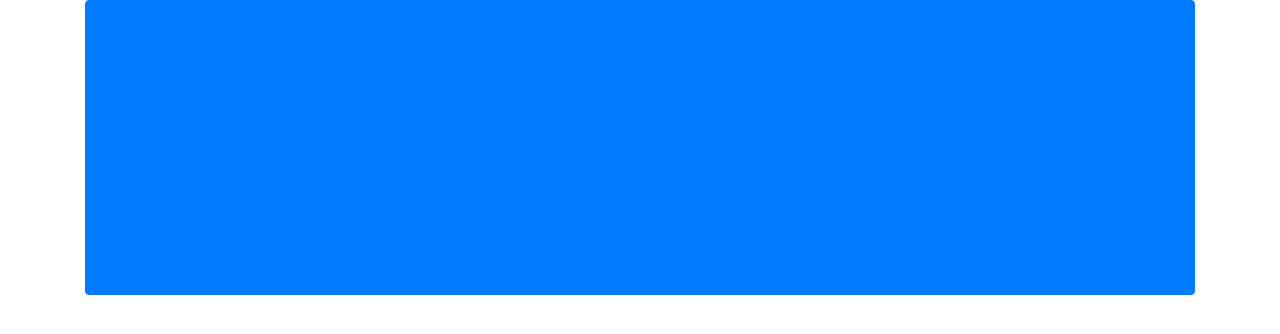
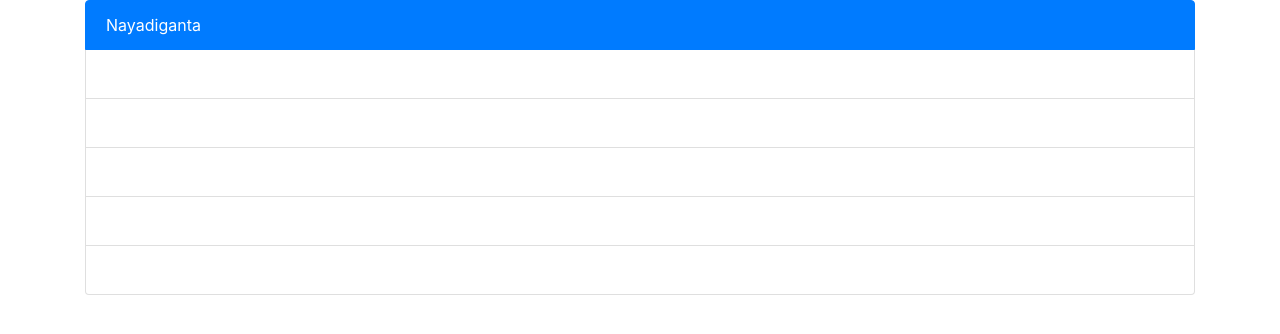
Before and after one commit to wizardsbd/impressionburn, a plain HTML site: page index.html in a window 1280 px wide. Drawn offline with nearby package versions, Linux system fonts and the light colour scheme.

Commit message:
Update index.html

```diff
--- a/index.html
+++ b/index.html
@@ -7,6 +7,7 @@
 	<title>Document</title>
 	<link rel="stylesheet" href="https://stackpath.bootstrapcdn.com/bootstrap/4.3.1/css/bootstrap.min.css" integrity="sha384-ggOyR0iXCbMQv3Xipma34MD+dH/1fQ784/j6cY/iJTQUOhcWr7x9JvoRxT2MZw1T" crossorigin="anonymous">	<style>
 		*{margin: 0;padding: 0;}
+		.list-group-item a{color:#fff;}
 	</style>
 </head>
 <body>
@@ -16,11 +17,11 @@
 			<div class="col-md-12">
 				<ul class="list-group">
 				  <li class="list-group-item active"><a href="//wizardsbd.github.io/impressionburn/dailynayadiganta.html">Nayadiganta</a></li>
-				  <li class="list-group-item active"><a href="//wizardsbd.github.io/impressionburn/samakal.html">Samakal</a></li>
-				  <li class="list-group-item active"><a href="//wizardsbd.github.io/impressionburn/bdjobs.html">BDjobs</a></li>
-				  <li class="list-group-item active"><a href="//wizardsbd.github.io/impressionburn/theindependentbd.html">theindependentbd</a></li>
-				  <li class="list-group-item active"><a href="//wizardsbd.github.io/impressionburn/amadershomoy.html">amadersomoy</a></li>
-				  <li class="list-group-item active"><a href="//wizardsbd.github.io/impressionburn/thedailycampus.html">ThedailyCampus</a></li>
+				  <li class="list-group-item "><a href="//wizardsbd.github.io/impressionburn/samakal.html">Samakal</a></li>
+				  <li class="list-group-item "><a href="//wizardsbd.github.io/impressionburn/bdjobs.html">BDjobs</a></li>
+				  <li class="list-group-item "><a href="//wizardsbd.github.io/impressionburn/theindependentbd.html">theindependentbd</a></li>
+				  <li class="list-group-item "><a href="//wizardsbd.github.io/impressionburn/amadershomoy.html">amadersomoy</a></li>
+				  <li class="list-group-item "><a href="//wizardsbd.github.io/impressionburn/thedailycampus.html">ThedailyCampus</a></li>
 				</ul>
 			</div>
 		</div>
```
